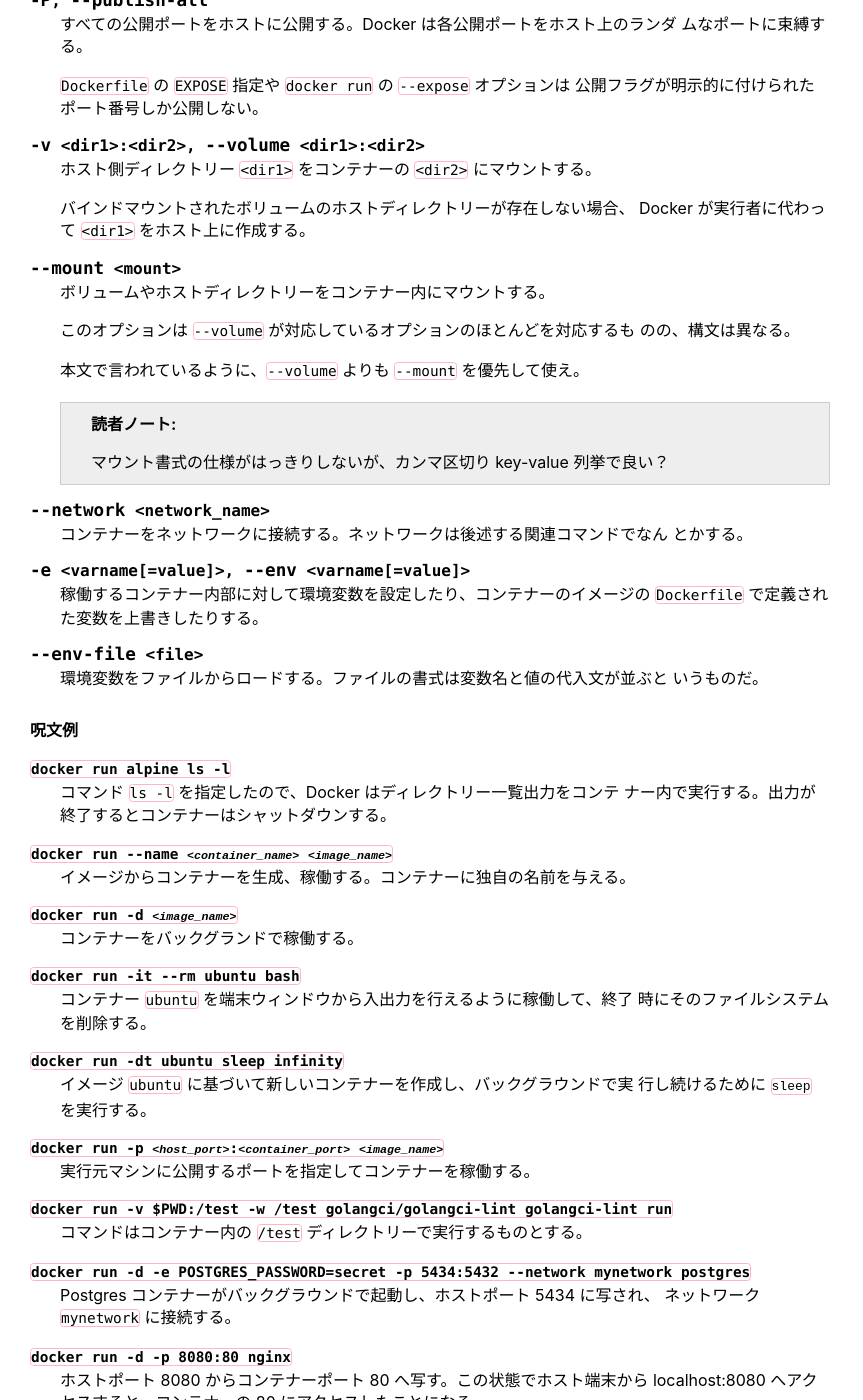
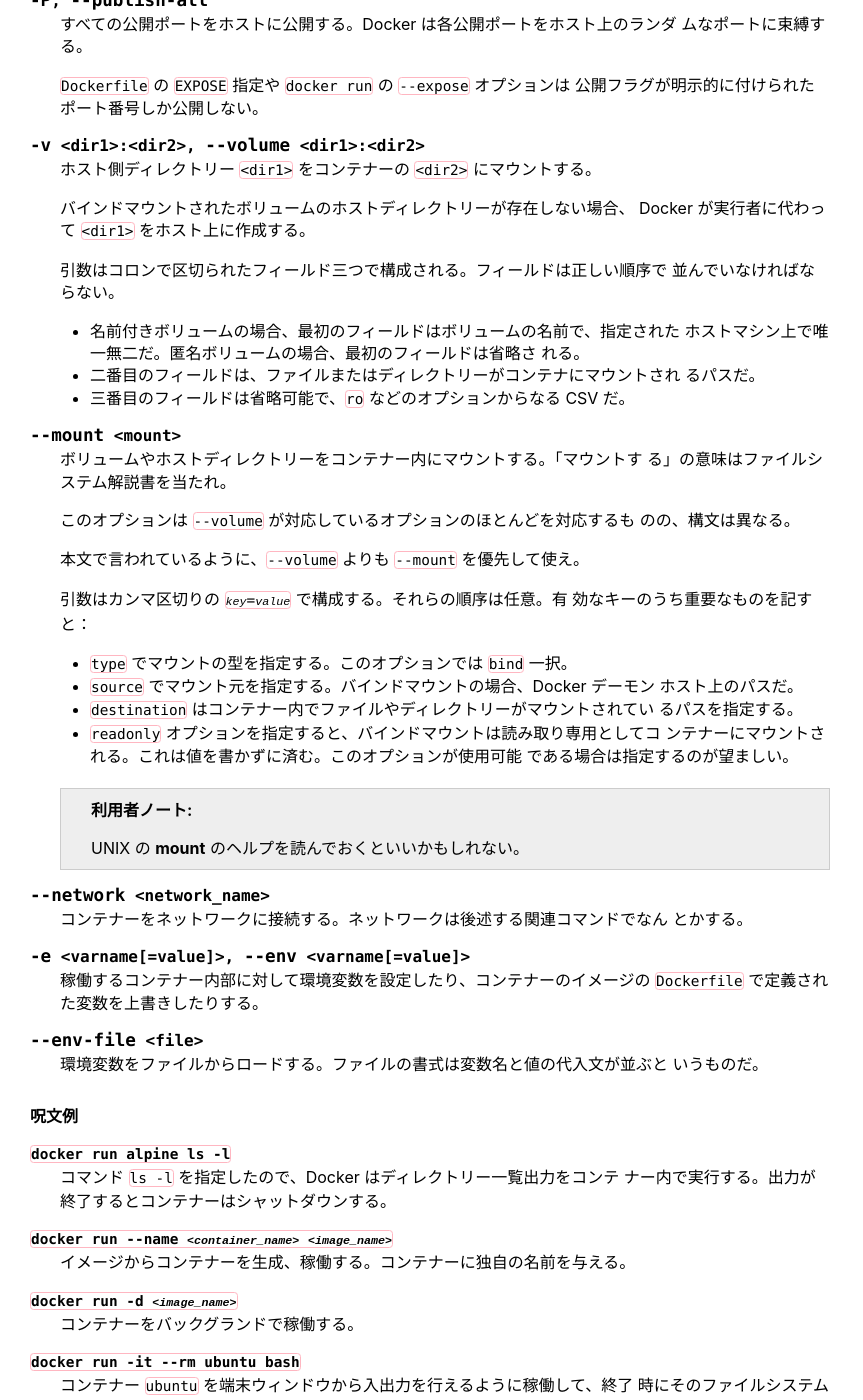
Before and after one commit to showa-yojyo/minibook, a Sphinx documentation site: the page built from source/docker/commands.rst, in a window 1280 px wide and 1400 px high, scrolled down 3882 px. Shown: the whole window, without its empty margins (0-863 px from the left). Built offline with Sphinx 7.4.7, drawn with Linux system fonts in a browser that asks for light colours; some of the changed text lies outside the part shown.

Commit message:
docker: RC [skip ci]

```diff
--- a/source/docker/commands.rst
+++ b/source/docker/commands.rst
@@ -192,18 +192,41 @@
    バインドマウントされたボリュームのホストディレクトリーが存在しない場合、
    Docker が実行者に代わって ``<dir1>`` をホスト上に作成する。
 
+   引数はコロンで区切られたフィールド三つで構成される。フィールドは正しい順序で
+   並んでいなければならない。
+
+   * 名前付きボリュームの場合、最初のフィールドはボリュームの名前で、指定された
+     ホストマシン上で唯一無二だ。匿名ボリュームの場合、最初のフィールドは省略さ
+     れる。
+   * 二番目のフィールドは、ファイルまたはディレクトリーがコンテナにマウントされ
+     るパスだ。
+   * 三番目のフィールドは省略可能で、``ro`` などのオプションからなる CSV だ。
+
 .. option:: --mount <mount>
 
-   ボリュームやホストディレクトリーをコンテナー内にマウントする。
+   ボリュームやホストディレクトリーをコンテナー内にマウントする。「マウントす
+   る」の意味はファイルシステム解説書を当たれ。
 
    このオプションは ``--volume`` が対応しているオプションのほとんどを対応するも
    のの、構文は異なる。
 
    本文で言われているように、``--volume`` よりも ``--mount`` を優先して使え。
 
-   .. admonition:: 読者ノート
+   引数はカンマ区切りの :samp:`{key}={value}` で構成する。それらの順序は任意。有
+   効なキーのうち重要なものを記すと：
 
-      マウント書式の仕様がはっきりしないが、カンマ区切り key-value 列挙で良い？
+   * ``type`` でマウントの型を指定する。このオプションでは ``bind`` 一択。
+   * ``source`` でマウント元を指定する。バインドマウントの場合、Docker デーモン
+     ホスト上のパスだ。
+   * ``destination`` はコンテナー内でファイルやディレクトリーがマウントされてい
+     るパスを指定する。
+   * ``readonly`` オプションを指定すると、バインドマウントは読み取り専用としてコ
+     ンテナーにマウントされる。これは値を書かずに済む。このオプションが使用可能
+     である場合は指定するのが望ましい。
+
+   .. admonition:: 利用者ノート
+
+      UNIX の :program:`mount` のヘルプを読んでおくといいかもしれない。
 
 .. option:: --network <network_name>
 
@@ -268,9 +291,16 @@
    そのまま残る。
 
 ``docker run --detach --publish 80:80 --name linux_tweet_app --mount type=bind,source="$(pwd)",target=/usr/share/nginx/html $DOCKERID/linux_tweet_app:1.0``
-   マウント指定の例。TODO: 解説
-``docker run --mount type=bind,source=/HOST/PATH,target=/CONTAINER/PATH,readonly nginx``
-   マウント指定の例。TODO: 解説
+   マウント指定の例。
+
+   * ``type=bind``: バインドマウントを適用し、
+   * ``source="$(pwd)"``: ホスト側のコマンド実行時のディレクトリーから、
+   * ``target=/usr/share/nginx/html``: コンテナー側の
+     :file:`/usr/share/nginx/html` を利用可能にする。
+:samp:`docker run --mount type=bind,source={HOST_PATH},target={CONTAINER_PATH},readonly nginx``
+   マウント指定の例をもう一つ。バインドマウントを適用し、ホスト側の `HOST_PATH`
+   からコンテナー側の :file:`/usr/share/nginx/html` を利用可能にする。かつ、パス
+   にあるファイルを読み取りと専用する。
 
 ``docker run -d --name redis --network sample-app --network-alias redis redis``
    Redis コンテナーを起動し、先に作成したネットワーク ``sample-app`` に取り付け
```
Also changed, not shown: source/docker/envvars.rst (+2 -5 lines).
